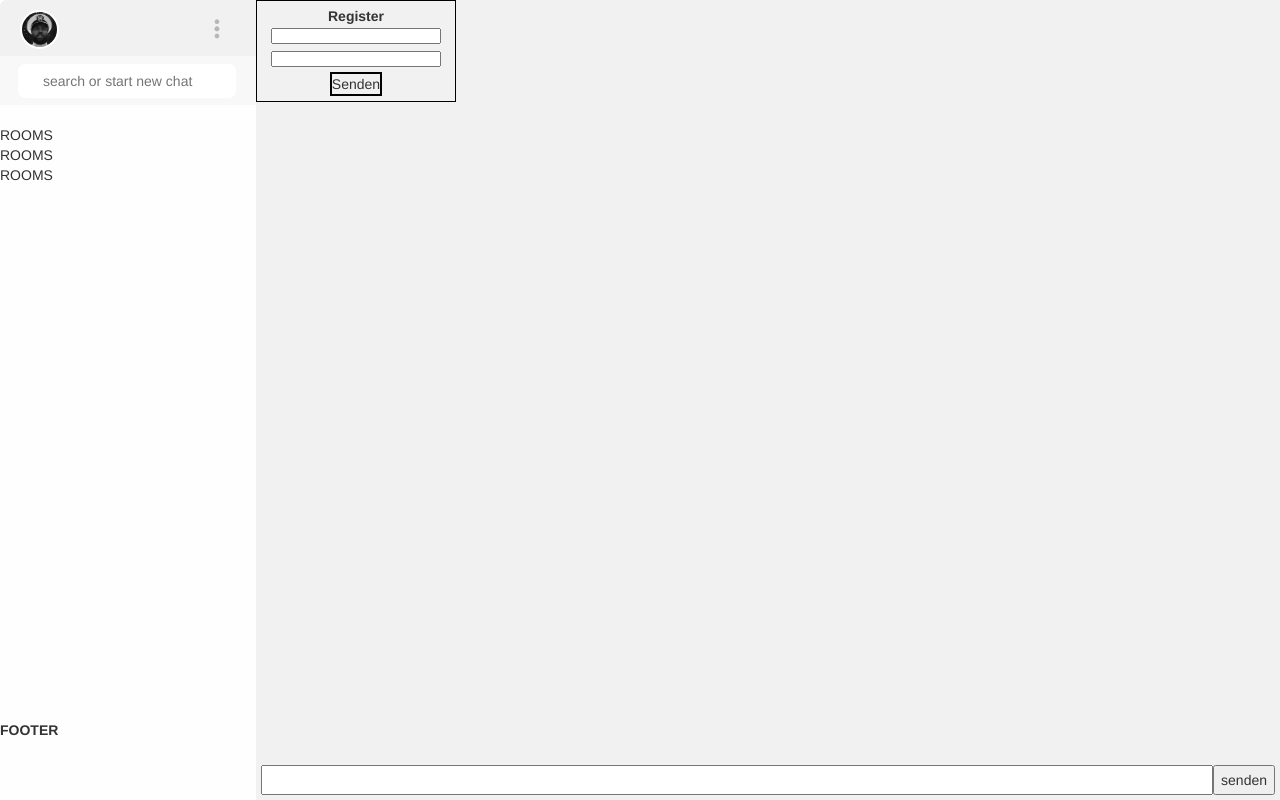
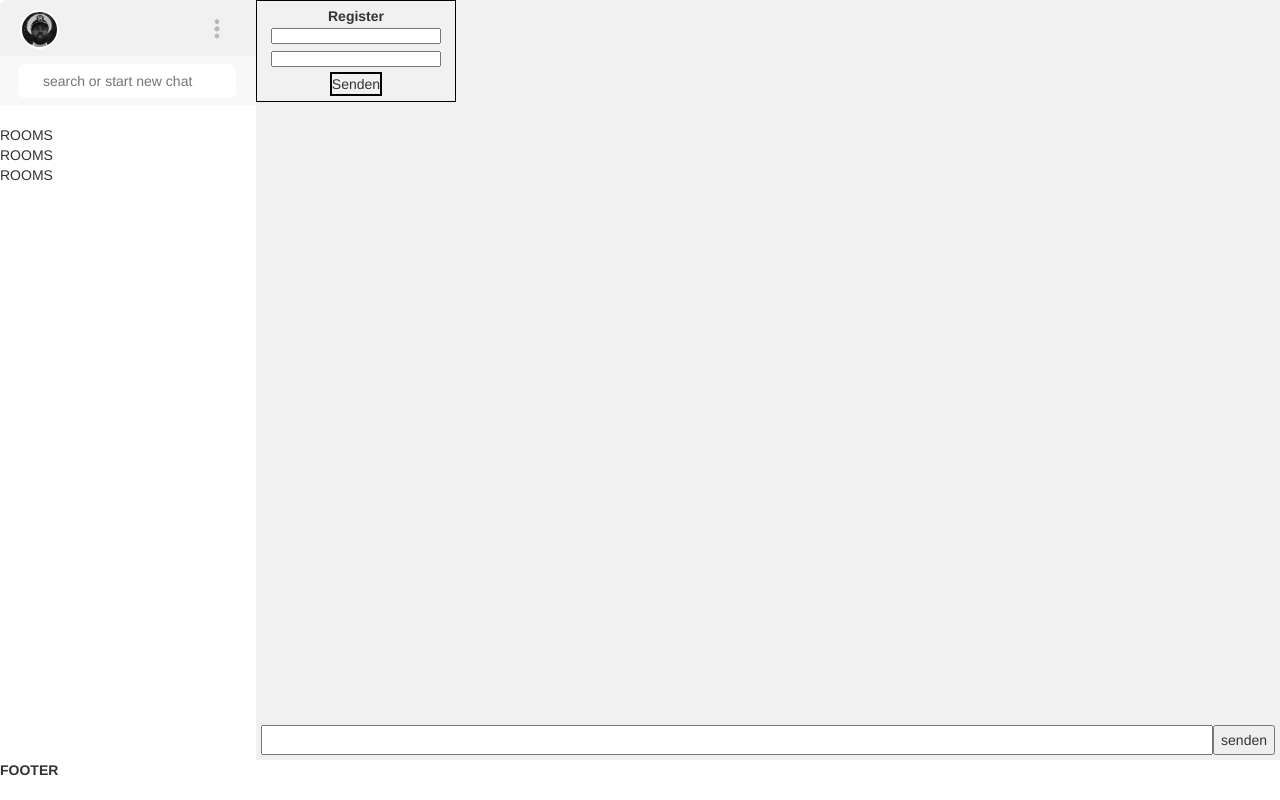
Before and after one commit to mrtx87/ChatAppFrontend, an Angular app: page / in a window 1280 px wide. Built offline with nearby package versions, Linux system fonts and the light colour scheme.

Commit message:
footer fixed

```diff
--- a/src/app/app.component.css
+++ b/src/app/app.component.css
@@ -2,7 +2,7 @@
     width:100vw;
     padding: 0;
     display: grid;
-    grid-template-rows: 90vh 10vh;
+    grid-template-rows: 95vh 5vh;
     grid-template-columns: 20% 80%;
 }
 
--- a/src/app/displaychat/displaychat.component.html
+++ b/src/app/displaychat/displaychat.component.html
@@ -1,3 +1,3 @@
-<div style="width:100%; height:80vh;">
+<div style="width:100%; height:75vh;">
 
 </div>
```
